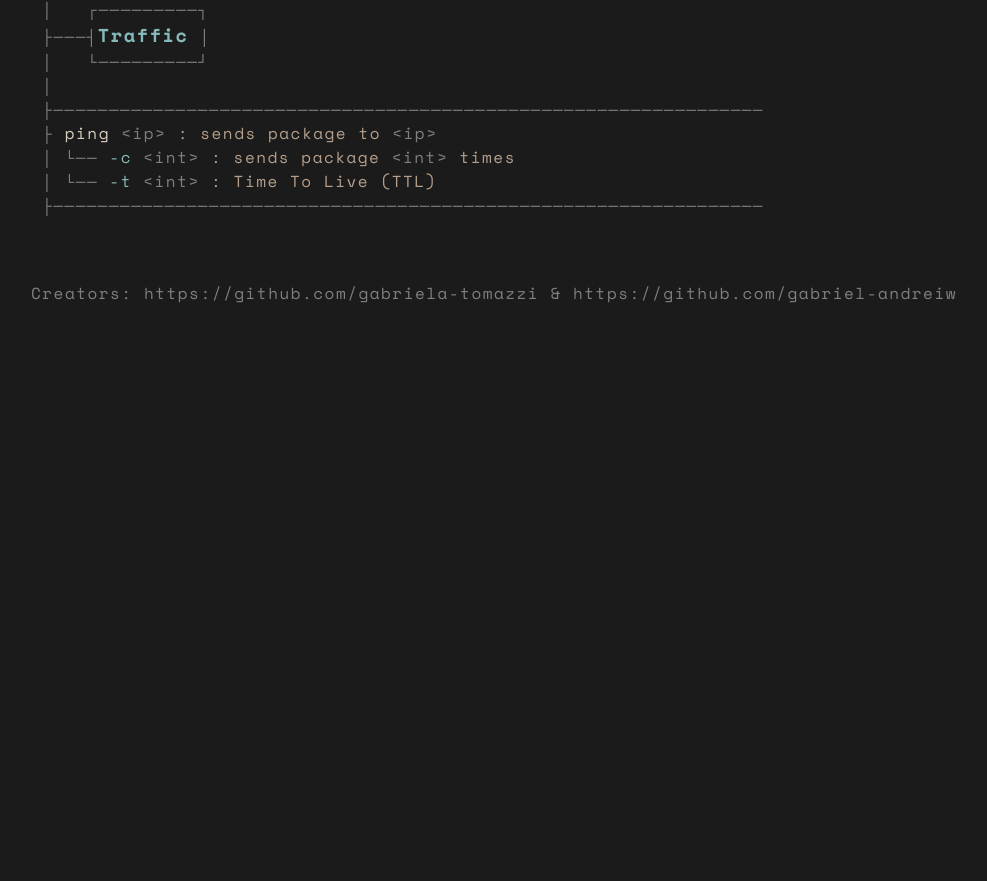
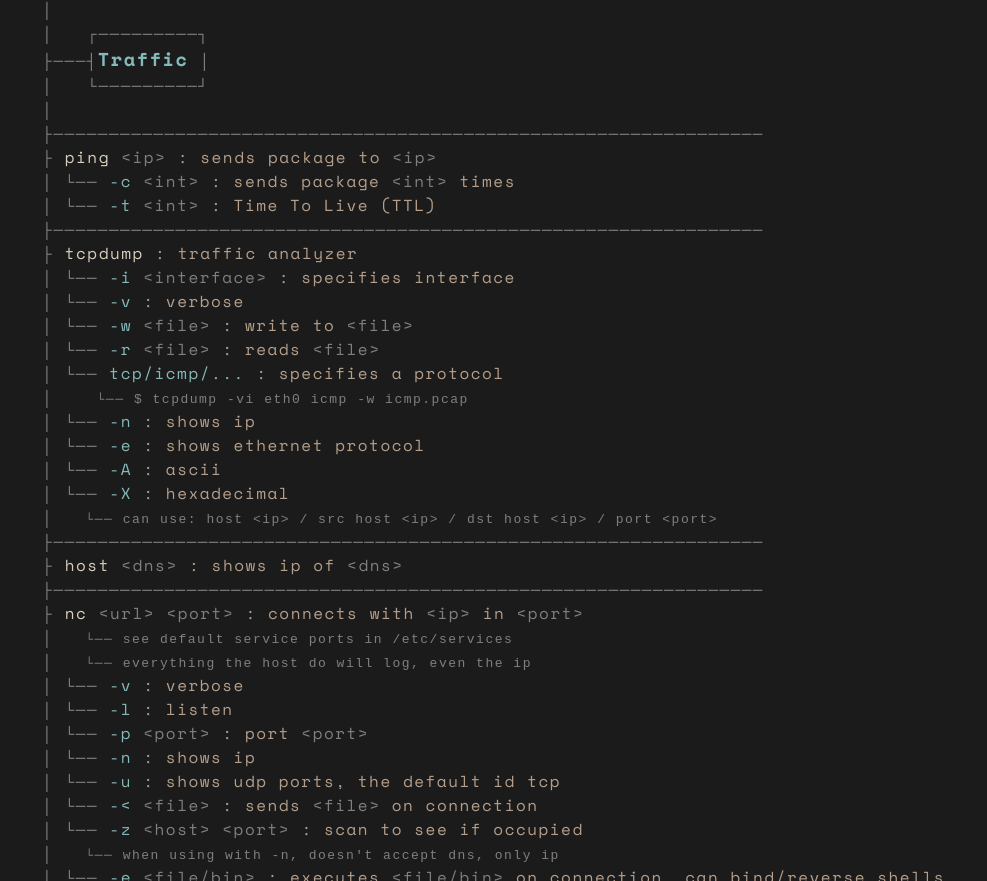
Before and after one commit to gabriela-schuster/penRef, a plain HTML site: page index.html in a window 1280 px wide. Shown: the part 3135-4016 px from the top of the page, without its empty margins (146-1133 px from the left). Before the commit the page ends 3440 px from the top, so only its background shows below. Drawn offline with nearby package versions, Linux system fonts and the light colour scheme.

Commit message:
networking

```diff
--- a/index.html
+++ b/index.html
@@ -134,15 +134,17 @@
       <li>
         ├ <span class="cmd">netsat</span> <span class="exp">: show ports</span>
         <br>│ <span class="ident">
-          <span class="opt">-lt</span> <span class="exp">: listen tcp ports</span>
+          <span class="opt">-l</span> <span class="exp">: listen ports</span>
+        <br>│ <span class="ident">
+          <span class="opt">-t</span> <span class="exp">: tcp ports</span>
         </span>
         <br>│ <span class="ident">
-          <span class="opt">-lu</span> <span class="exp">: listen ftp ports</span>
+          <span class="opt">-u</span> <span class="exp">: ftp ports</span>
         <br>│ <span class="ident">
-          <span class="opt">-ln</span> <span class="exp">: show port number instead of the name</span>
+          <span class="opt">-n</span> <span class="exp">: show port number instead of the name</span>
         </span>
         <br>│ <span class="ident">
-          <span class="opt">-lp</span> <span class="exp">: show port PID</span>
+          <span class="opt">-p</span> <span class="exp">: show port PID</span>
         </span>
       </li>
 
@@ -317,9 +319,110 @@
 
       <p>├────────────────────────────────────────────────────────────────</p>
 
+      <li>
+        ├ <span class="cmd">tcpdump</span>
+        <span class="exp">: traffic analyzer </span>
+        <br>│ <span class="ident">
+          <span class="opt">-i</span> <span class="param">interface</span>
+          <span class="exp">: specifies interface</span>
+        </span>
+        <br>│ <span class="ident">
+          <span class="opt">-v</span>
+          <span class="exp">: verbose</span>
+        </span>
+        <br>│ <span class="ident">
+          <span class="opt">-w</span> <span class="param">file</span>
+          <span class="exp">: write to <span class="param">file</span> </span>
+        </span>
+        <br>│ <span class="ident">
+          <span class="opt">-r</span> <span class="param">file</span>
+          <span class="exp">: reads <span class="param">file</span> </span>
+        </span>
+        <br>│ <span class="ident">
+          <span class="opt">tcp/icmp/...</span>
+          <span class="exp">: specifies a protocol</span>
+        </span>
+        <br>│ <code> tcpdump -vi eth0 icmp -w icmp.pcap</code>
+        <br>│ <span class="ident">
+          <span class="opt">-n </span>
+          <span class="exp">: shows ip</span>
+        </span>
+        <br>│ <span class="ident">
+          <span class="opt">-e </span>
+          <span class="exp">: shows ethernet protocol</span>
+        </span>
+        <br>│ <span class="ident">
+          <span class="opt">-A </span>
+          <span class="exp">: ascii</span>
+        </span>
+        <br>│ <span class="ident">
+          <span class="opt">-X </span>
+          <span class="exp">: hexadecimal</span>
+        </span>
+        <br>│<code class="etc">can use:
+          host <span class="param">ip</span> /
+          src host <span class="param">ip</span> /
+          dst host <span class="param">ip</span> /
+          port <span class="param">port</span>
+        </code>
+      </li>
+
+      <p>├────────────────────────────────────────────────────────────────</p>
+
+      <li>
+        ├ <span class="cmd">host</span> <span class="param">dns</span>
+        <span class="exp">: shows ip of <span class="param">dns</span> </span>
+      </li>
+
+      <p>├────────────────────────────────────────────────────────────────</p>
+
+      <li>
+        ├ <span class="cmd">nc</span> <span class="param">url</span> <span class="param">port</span>
+        <span class="exp">: connects with <span class="param">ip</span> in <span class="param">port</span> </span>
+        <br>│<code class="etc">see default service ports in /etc/services</code>
+        <br>│<code class="etc">everything the host do will log, even the ip</code>
+        <br>│ <span class="ident">
+          <span class="opt">-v </span>
+          <span class="exp">: verbose</span>
+        </span>
+        <br>│ <span class="ident">
+          <span class="opt">-l </span>
+          <span class="exp">: listen</span>
+        </span>
+        <br>│ <span class="ident">
+          <span class="opt">-p </span> <span class="param">port</span>
+          <span class="exp">: port <span class="param">port</span></span>
+        </span>
+        <br>│ <span class="ident">
+          <span class="opt">-n
+          <span class="exp">: shows ip</span>
+        </span>
+        <br>│ <span class="ident">
+          <span class="opt">-u
+          <span class="exp">: shows udp ports, the default id tcp</span>
+        </span>
+        <br>│ <span class="ident">
+          <span class="opt">-< <span class="param">file</span>
+          <span class="exp">: sends <span class="param">file</span> on connection </span>
+        </span>
+        <br>│ <span class="ident">
+          <span class="opt">-z <span class="param">host</span> <span class="param">port</span>
+          <span class="exp">: scan to see if occupied </span>
+        </span>
+        <br>│<code class="etc">when using with -n, doesn't accept dns, only ip</code>
+        <br>│ <span class="ident">
+          <span class="opt">-e <span class="param">file/bin</span>
+          <span class="exp">: executes <span class="param">file/bin</span> on connection, can bind/reverse shells </span>
+        </span>
+        <br>│<code class="etc">nc -vnlp 5050 -e /bin/bash</code>
+      </li>
+
+      <p>├────────────────────────────────────────────────────────────────</p>
+
+
     </ul>
 
-    <p style="margin-top: 3rem;">Creators: https://github.com/gabriela-tomazzi & https://github.com/gabriel-andreiw</p>
+    <p style="margin-top: 3rem;">Creator: https://github.com/gabriela-tomazzi </p>
   </main>
 </body>
 </html>
```
